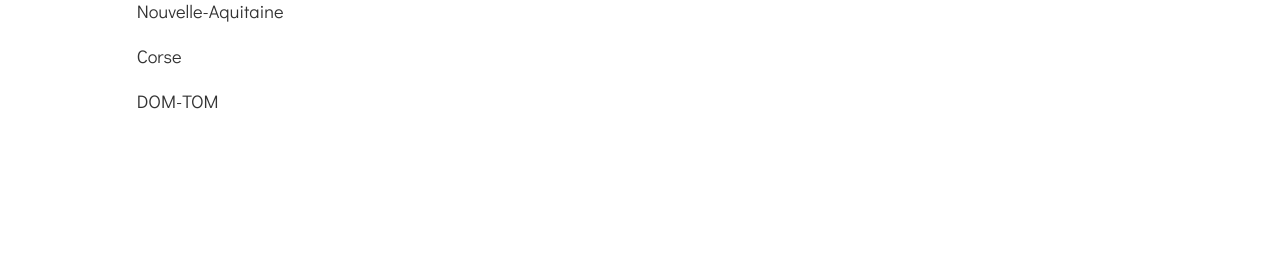
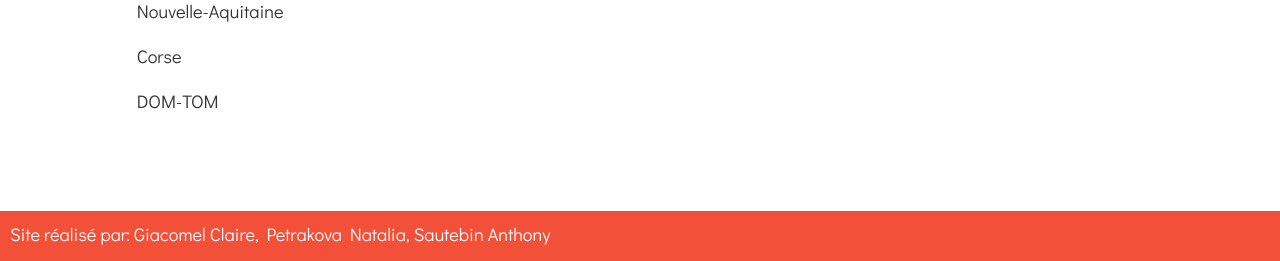
Before and after one commit to AnthonyAES/FranceMusees, a PHP site: page /recherche.php in a window 1280 px wide. Shown: the part 1150-1411 px from the top of the page. Before the commit the page ends 1361 px from the top, so only its background shows below. Run offline with PHP 8.4, Linux system fonts and the light colour scheme; data that the repository does not hold is empty; some libraries are stand-ins or nearby versions.

Commit message:
add footer

```diff
--- a/css/style.css
+++ b/css/style.css
@@ -548,6 +548,20 @@ a.is-active {
 }
 
 
+footer {
+    background-color: var(--red);
+    margin: 0;
+    padding: 10px;
+    height: 50px;
+    text-align: left;
+    color: white;
+    font-size: 1.3em;
+}
+
+footer.row {
+    margin-bottom: 0;
+}
+
 
 /* -----MEDIA QUERIES EN PLUS PARCE QU'ON EST TOUT POINTILLEUX------- */
 
--- a/departement.php
+++ b/departement.php
@@ -547,6 +547,7 @@ catch(PDOException $e)
 
 
         </article>
+        <?php include 'footer.php' ?>
 
         <script
                 src="https://code.jquery.com/jquery-3.2.1.min.js"
--- /dev/null
+++ b/footer.php
@@ -0,0 +1,3 @@
+<footer class="row">
+    <p>Site réalisé par: Giacomel Claire, Petrakova Natalia, Sautebin Anthony</p>
+</footer>
--- a/index.php
+++ b/index.php
@@ -740,7 +740,7 @@
         </article>
 
 
-        <!-- include footer.php -->
+        <?php include 'footer.php' ?>
         <script
                 src="https://code.jquery.com/jquery-3.2.1.min.js"
                 integrity="sha256-hwg4gsxgFZhOsEEamdOYGBf13FyQuiTwlAQgxVSNgt4="
--- a/recherche.php
+++ b/recherche.php
@@ -573,7 +573,7 @@ $motCle = addslashes($_GET['search']);
 
             ?>
         </article>
-
+        <?php include 'footer.php' ?>
         <script
                 src="https://code.jquery.com/jquery-3.2.1.min.js"
                 integrity="sha256-hwg4gsxgFZhOsEEamdOYGBf13FyQuiTwlAQgxVSNgt4="
```
